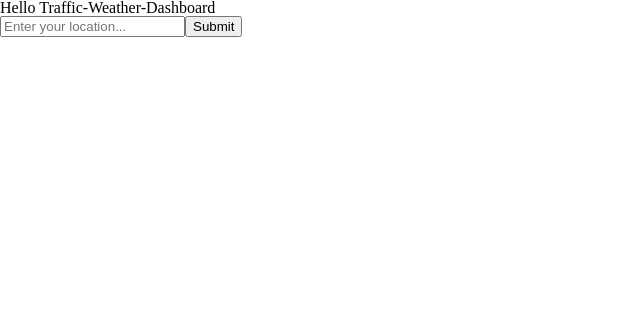
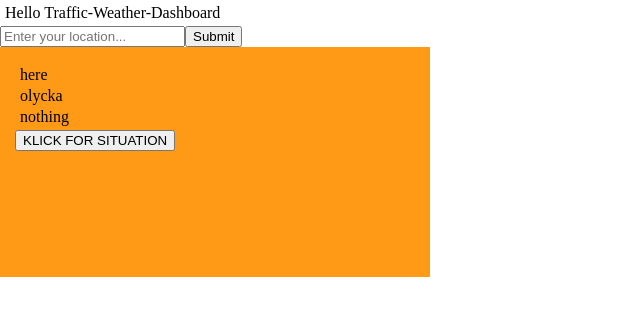
Before and after one commit to BadThad/Traffic-Weather-Dashboard, a React (Vite) app: page / in a window 1280 px wide. Shown: the top 316 px of the page, without its empty margins (0-640 px from the left). Built offline with nearby package versions, Linux system fonts and the light colour scheme; no server answers.

Commit message:
tisdag updates

```diff
--- a/src/App.tsx
+++ b/src/App.tsx
@@ -9,6 +9,7 @@ function App() {
       <p>Hello Traffic-Weather-Dashboard</p>
       <SearchBar />
       <WeatherSearchBox />
+      <TrafficSituation></TrafficSituation>
     </div>
   );
 }
--- a/src/components/trafficSituation.tsx
+++ b/src/components/trafficSituation.tsx
@@ -1,32 +1,15 @@
 import "./trafficSituationStyles.css"
-import { useEffect } from "react";
 import { useSituationsStore } from "../stores/situationsStore";
 import { useSearchStore } from "../stores/searchStore";
+import { fetchTrafikverketAPI } from "../services/trafficSituationApi"
+import { useEffect } from "react";
 
 const TrafficSituation: React.FC = () => {
 
-  const coordinates = useSearchStore((state) => state.coordinates);
-  const where = useSituationsStore((state) => state.where);
-  const what = useSituationsStore((state) => state.what);
-  const why = useSituationsStore((state) => state.why);
-  const [loading, setLoading] = useState(false);
-  const [error, setError] = useState<string | null>(null);
-
-    useEffect(() => {
-        if (!coordinates) return;
-
-        const getSituation = async () => {
-            setLoading(true);
-            setError(null);
-
-            try {
-                const situation = await fetchTrafikverketAPI(coordinates.lat, coordinates.lng);
-                set where(where)
-            }
-        }
-    }, [coordinates, ])
-
-  const { fetchSituationAsync } = useSituationsStore();
+    const coordinates = useSearchStore((state) => state.coordinates);
+    const where = useSituationsStore((state) => state.where);
+    const what = useSituationsStore((state) => state.what);
+    const why = useSituationsStore((state) => state.why);
 
   return (
     <div className="componentContainer">
@@ -34,8 +17,7 @@ const TrafficSituation: React.FC = () => {
       <p>{what}</p> {/*VAD FÖR SITUATION*/}
       <p>{why}</p> {/*BESKRIVNING AV SITUATIONEN*/}
       <button
-        onClick={() => fetchSituationAsync(coordinates.lat, coordinates.lng)}
-      >
+        onClick={() => fetchTrafikverketAPI(coordinates.lng, coordinates.lat)}>
         KLICK FOR SITUATION
       </button>
     </div>
--- a/src/services/trafficSituationApi.tsx
+++ b/src/services/trafficSituationApi.tsx
@@ -1,10 +1,7 @@
-const myKey:string = "b7b7d7583c7d4d79b51214eceb67a1ad";
-const url:string = `https://api.trafikinfo.trafikverket.se/v2/data.json`;
+export const fetchTrafikverketAPI = async (lng:number | null, lat:number | null) => {
 
-const time = new Date();
-console.log(time);
-
-async function fetchTrafikverketAPI(lng:number, lat:number) {
+    const myKey = import.meta.env.VITE_TRAFIKVERKET_API_KEY;
+    const url:string = `https://api.trafikinfo.trafikverket.se/v2/data.json`;
 
     const xmlData =
     `<REQUEST>
@@ -13,6 +10,8 @@ async function fetchTrafikverketAPI(lng:number, lat:number) {
         <FILTER>
             <NEAR name="Deviation.Geometry.WGS84" value="${lng} ${lat}" mindistance="0m" maxdistance="90000m" />
         </FILTER>
+            <INCLUDE>Deviation.Message</INCLUDE>
+            <INCLUDE>Deviation.LocationDescriptor</INCLUDE>
         </QUERY>
     </REQUEST>`;
 
@@ -28,12 +27,9 @@ async function fetchTrafikverketAPI(lng:number, lat:number) {
             throw new Error ("Network response was way no okey!");
         }
         const data = await response.json();
-        console.log("data :" + JSON.stringify(data));
-        return (data);
+        console.log(JSON.stringify(data));
 
     }   catch(error){
         console.log(error);
     }
 };
-
-export default fetchTrafikverketAPI;
--- a/src/services/weatherApi.tsx
+++ b/src/services/weatherApi.tsx
@@ -1,4 +1,4 @@
-export const fetchWeather = async (lat: number, lng: number) => {
+export const fetchWeather = async (lat: number | null, lng: number |null) => {
   const API_KEY = import.meta.env.VITE_OPENWEATHER_API_KEY;
 
   try {
--- a/src/stores/searchStore.ts
+++ b/src/stores/searchStore.ts
@@ -4,13 +4,13 @@ import { fetchCoordinates } from "../services/geoLocationApi";
 interface SearchState {
   searchQuery: string;
   setSearchQuery: (query: string) => void;
-  coordinates: {lat: number, lng: number} | null;
+  coordinates: {lat: number | null, lng: number | null};
   setCoordinates: (lat: number, lng: number) => void;
 }
 
 export const useSearchStore = create<SearchState>((set) => ({
   searchQuery: "",
-  coordinates: null,
+  coordinates: {lat: null, lng: null},
 
   setSearchQuery: async (query) => {
     set({ searchQuery: query });
@@ -19,10 +19,10 @@ export const useSearchStore = create<SearchState>((set) => ({
       console.log("Fetching coordinates for:", query);
       const coords = await fetchCoordinates(query);
       console.log("Coordinates fetched:", coords);
-      set({coordinates: null});
+      set({coordinates: {lat: coords.lat, lng: coords.lng}});
     } catch (error) {
       console.error("Error fetching coordinates:", error);
-      set({coordinates: null})
+      set({coordinates: {lat: null, lng: null}})
     }
   },
   setCoordinates: (lat, lng) => set({coordinates: {lat, lng}}),
--- a/src/stores/situationsStore.tsx
+++ b/src/stores/situationsStore.tsx
@@ -8,7 +8,7 @@ type SituationsStore = {
 };
 
 //create the store
-export const useSituationsStore = create<SituationsStore>((set) => ({
+export const useSituationsStore = create<SituationsStore>(() => ({
   where: "here",
   what: "olycka",
   why: "nothing",
```
Also changed, not shown: 1 other file (tests, documents, lock files or other folders).
